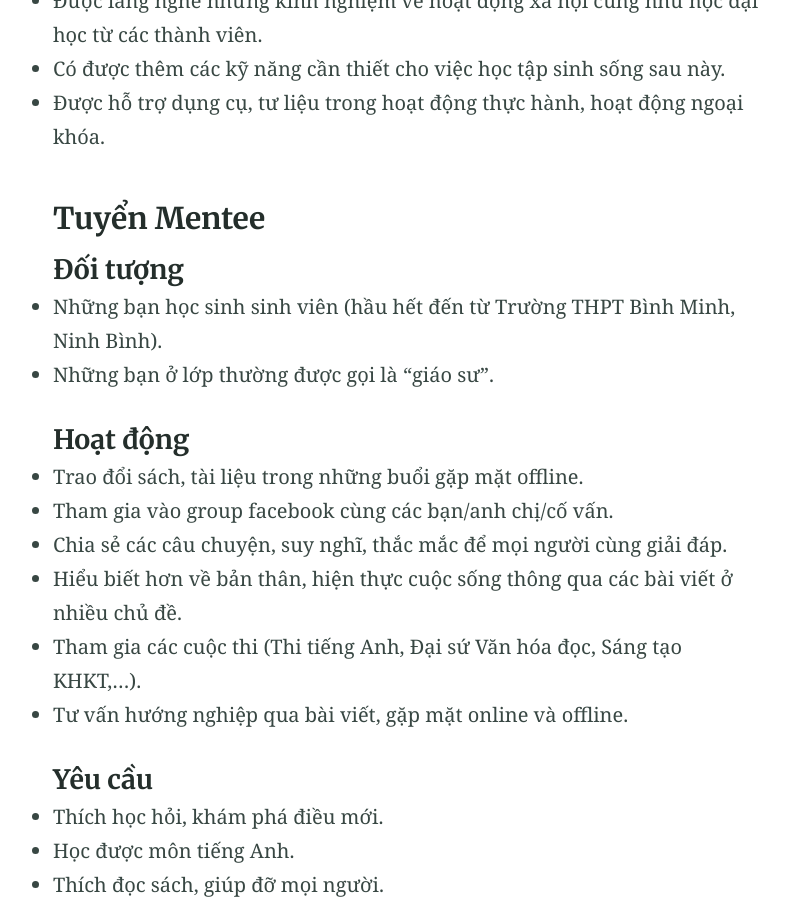
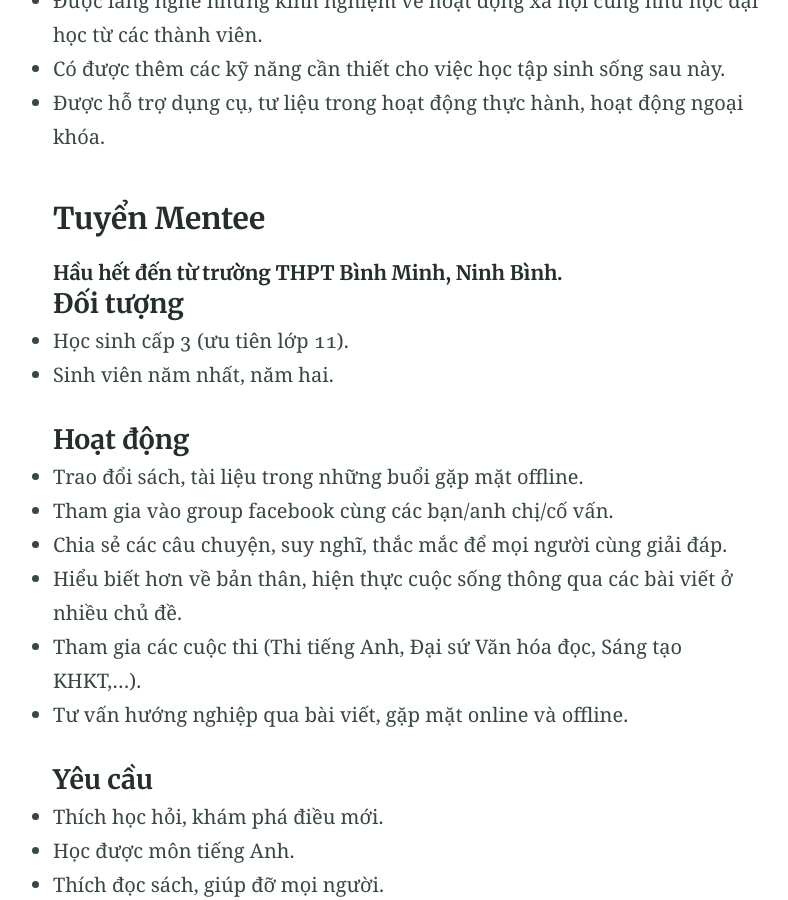
Before and after one commit to 8trien/1, a Jekyll site: the page built from index.md, in a window 1280 px wide and 900 px high, scrolled down 2582 px. Shown: the whole window, without its empty margins (230-1018 px from the left). Built offline with Jekyll 4.4.1, drawn with Linux system fonts in a browser that asks for light colours; some of the changed text lies outside the part shown.

Commit message:
Update index.md

```diff
--- a/index.md
+++ b/index.md
@@ -55,9 +55,11 @@ Nhóm Học tập [Binhminh Knowledge](https://www.facebook.com/bmbetter) là m
 - Được hỗ trợ dụng cụ, tư liệu trong hoạt động thực hành, hoạt động ngoại khóa.
 
 ### Tuyển Mentee
+###### Hầu hết đến từ trường THPT Bình Minh, Ninh Bình.
+
 #### Đối tượng
-- Những bạn học sinh sinh viên (hầu hết đến từ Trường THPT Bình Minh, Ninh Bình).
-- Những bạn ở lớp thường được gọi là “giáo sư”.
+- Học sinh cấp 3 (ưu tiên lớp 11).
+- Sinh viên năm nhất, năm hai.
 
 #### Hoạt động
 - Trao đổi sách, tài liệu trong những buổi gặp mặt offline.
```
Also changed, not shown: other parts of index.md (+1 -0 lines).
